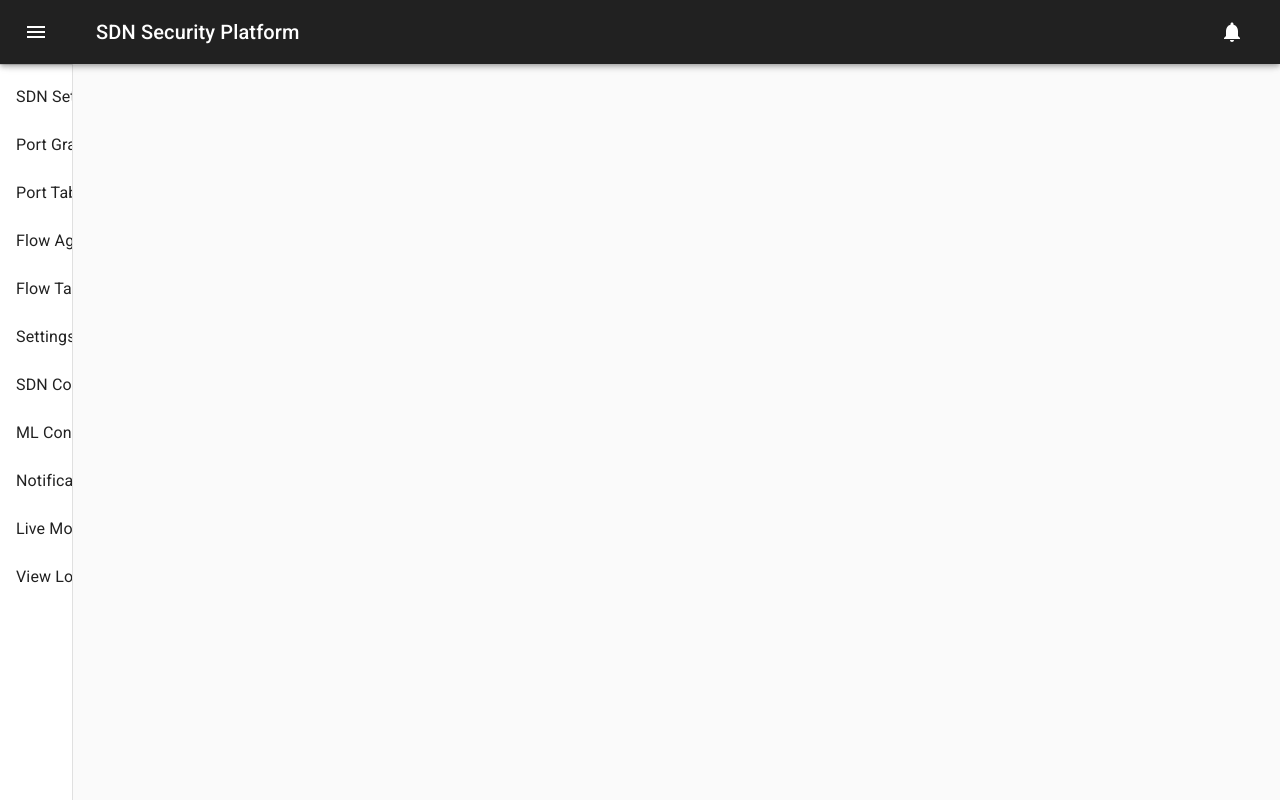
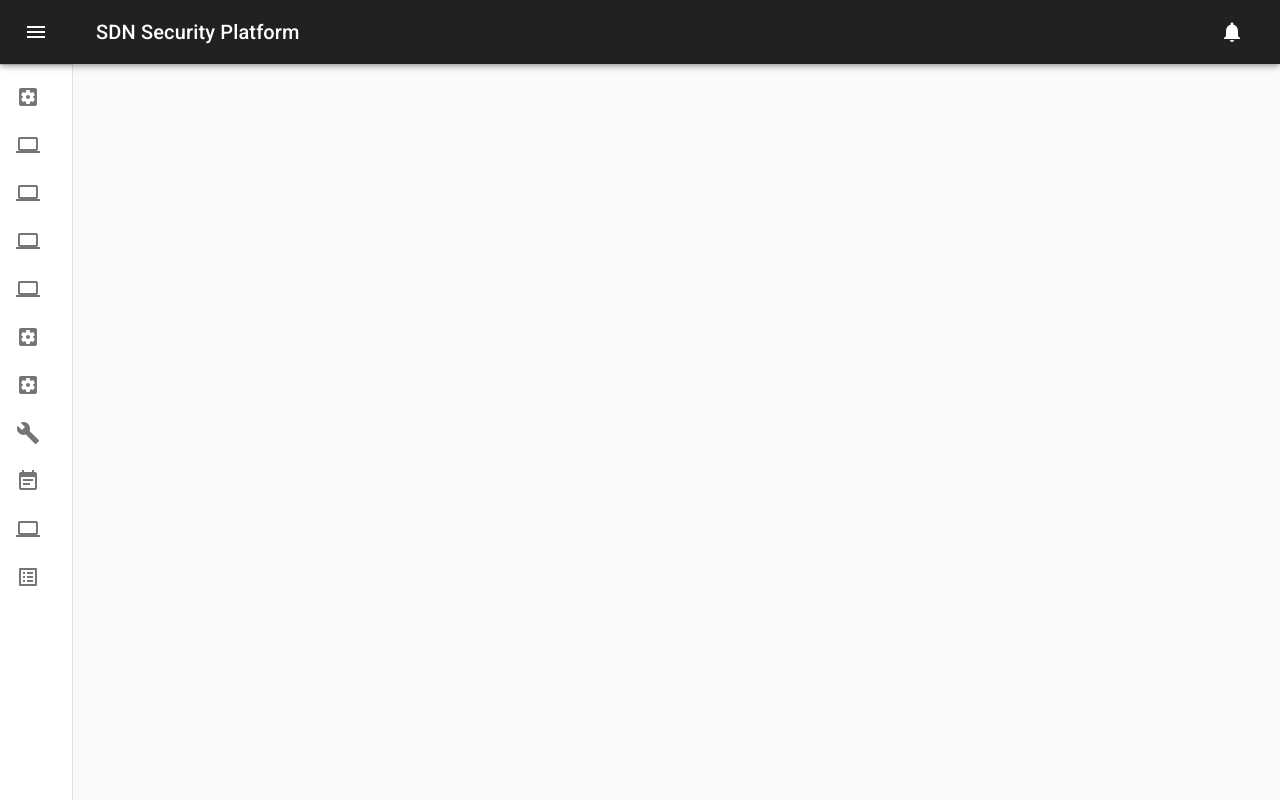
Before and after one commit to chrissayon/sdn_security_platform_frontend, a React (Create React App) app: page / in a window 1280 px wide. Built offline with nearby package versions, Linux system fonts and the light colour scheme.

Commit message:
Dynamic rendering on icons on menu added

```diff
--- a/src/Containers/MainBody/MainBody.js
+++ b/src/Containers/MainBody/MainBody.js
@@ -15,6 +15,8 @@ import CssBaseline from '@material-ui/core/CssBaseline';
 import Typography from '@material-ui/core/Typography';
 import Divider from '@material-ui/core/Divider';
 import IconButton from '@material-ui/core/IconButton';
+
+// Icon Realted
 import MenuIcon from '@material-ui/icons/Menu';
 import ChevronLeftIcon from '@material-ui/icons/ChevronLeft';
 import ChevronRightIcon from '@material-ui/icons/ChevronRight';
@@ -23,6 +25,11 @@ import ListItemIcon from '@material-ui/core/ListItemIcon';
 import ListItemText from '@material-ui/core/ListItemText';
 import InboxIcon from '@material-ui/icons/MoveToInbox';
 import MailIcon from '@material-ui/icons/Mail';
+import SettingsApplicationsIcon from '@material-ui/icons/SettingsApplications'
+import BuildIcon from '@material-ui/icons/Build'
+import EventNoteIcon from '@material-ui/icons/EventNote'
+import ListAllIcon from '@material-ui/icons/ListAlt'
+import ComputerIcon from '@material-ui/icons/Computer'
 
 // Notification Popup
 import NotificationPopover from './NotificationPopUp/NotificationPopover'
@@ -113,47 +120,58 @@ const MainBody = (props) => {
   const [buttonList] = React.useState([
         {
             name: 'SDN Settings',
-            route: '/sdn-settings'
+            route: '/sdn-settings',
+            icon: <SettingsApplicationsIcon />
         },
         {
             name: 'Port Graph',
-            route: '/port-graph'
+            route: '/port-graph',
+            icon: <ComputerIcon />
         },
         {
             name: 'Port Table',
-            route: '/port-table'
+            route: '/port-table',
+            icon: <ComputerIcon />
         },
         {
             name: 'Flow Aggregate Graph',
-            route: '/flow-aggregate-graph'
+            route: '/flow-aggregate-graph',
+            icon: <ComputerIcon />
         },
         {
             name: 'Flow Table',
-            route: '/flow-table'
+            route: '/flow-table',
+            icon: <ComputerIcon />
         },
         {
             name: 'Settings',
-            route: '/settings'
+            route: '/settings',
+            icon: <SettingsApplicationsIcon />
         },
         {
             name: 'SDN Configuration',
-            route: '/sdn-configuration'
+            route: '/sdn-configuration',
+            icon: <SettingsApplicationsIcon />
         },
         {
           name: 'ML Configuration',
-          route: '/ml-configuration'
+          route: '/ml-configuration',
+          icon: <BuildIcon />
         },
         {
           name: 'Notification Settings',
-          route: '/notification-settings'
+          route: '/notification-settings',
+          icon: <EventNoteIcon />
         },
         {
           name: 'Live Monitoring',
-          route: '/live-monitoring'
+          route: '/live-monitoring',
+          icon: <ComputerIcon />
         },
         {
           name: 'View Logs',
-          route: '/view-logs'
+          route: '/view-logs',
+          icon: <ListAllIcon />
         },
     ]);
 
@@ -228,7 +246,10 @@ const MainBody = (props) => {
         <List>
             {buttonList.map((text, index) => (
                 <ListItem button onClick={() => handlerLink(index)} key={index}>
-                <ListItemText primary={buttonList[index].name} />
+                  <ListItemIcon>{ buttonList[index].icon } </ListItemIcon>
+                   {/* { console.log(buttonList[index].icon) } */}
+
+                  <ListItemText primary={buttonList[index].name} />
                 </ListItem>
             ))}
         </List>
```
